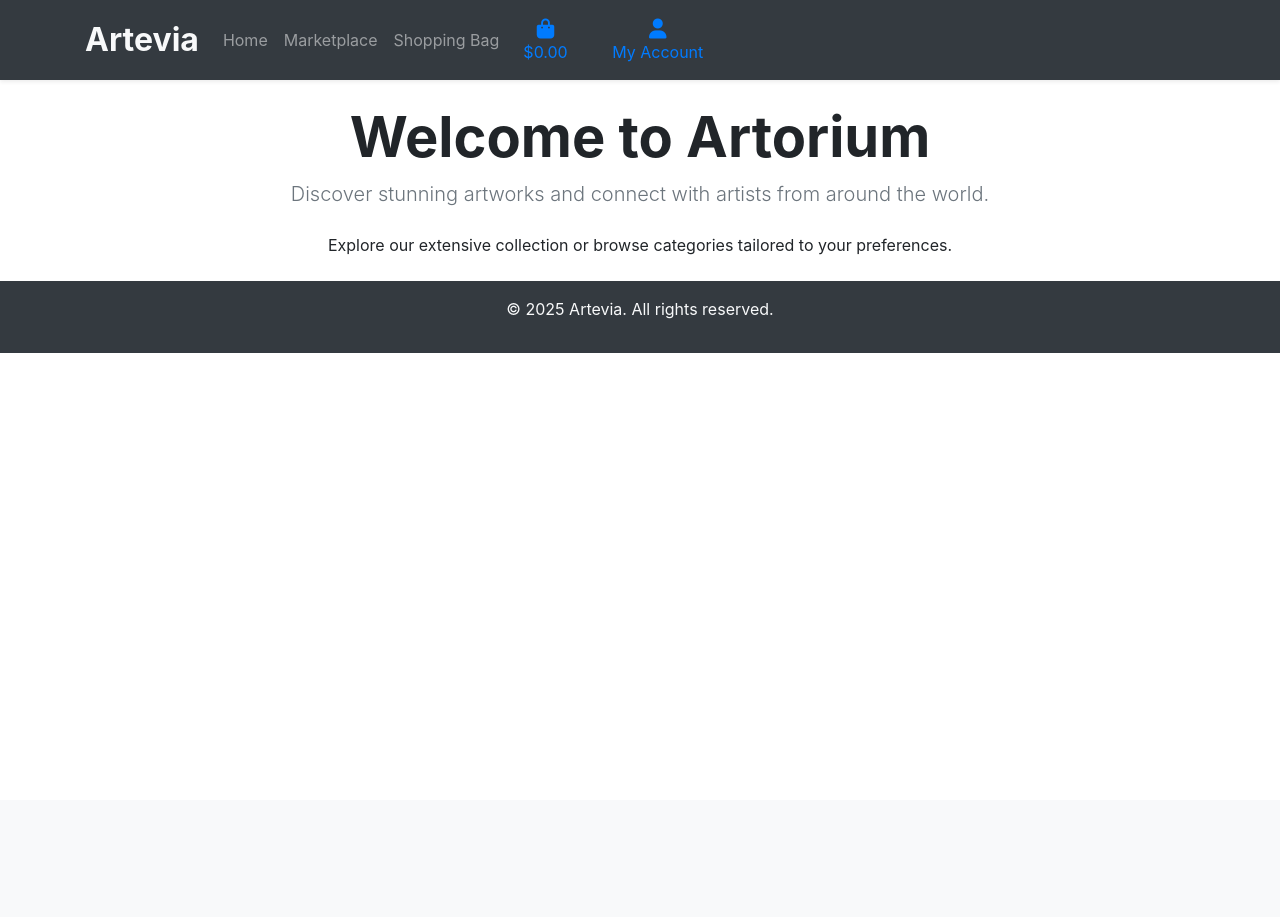
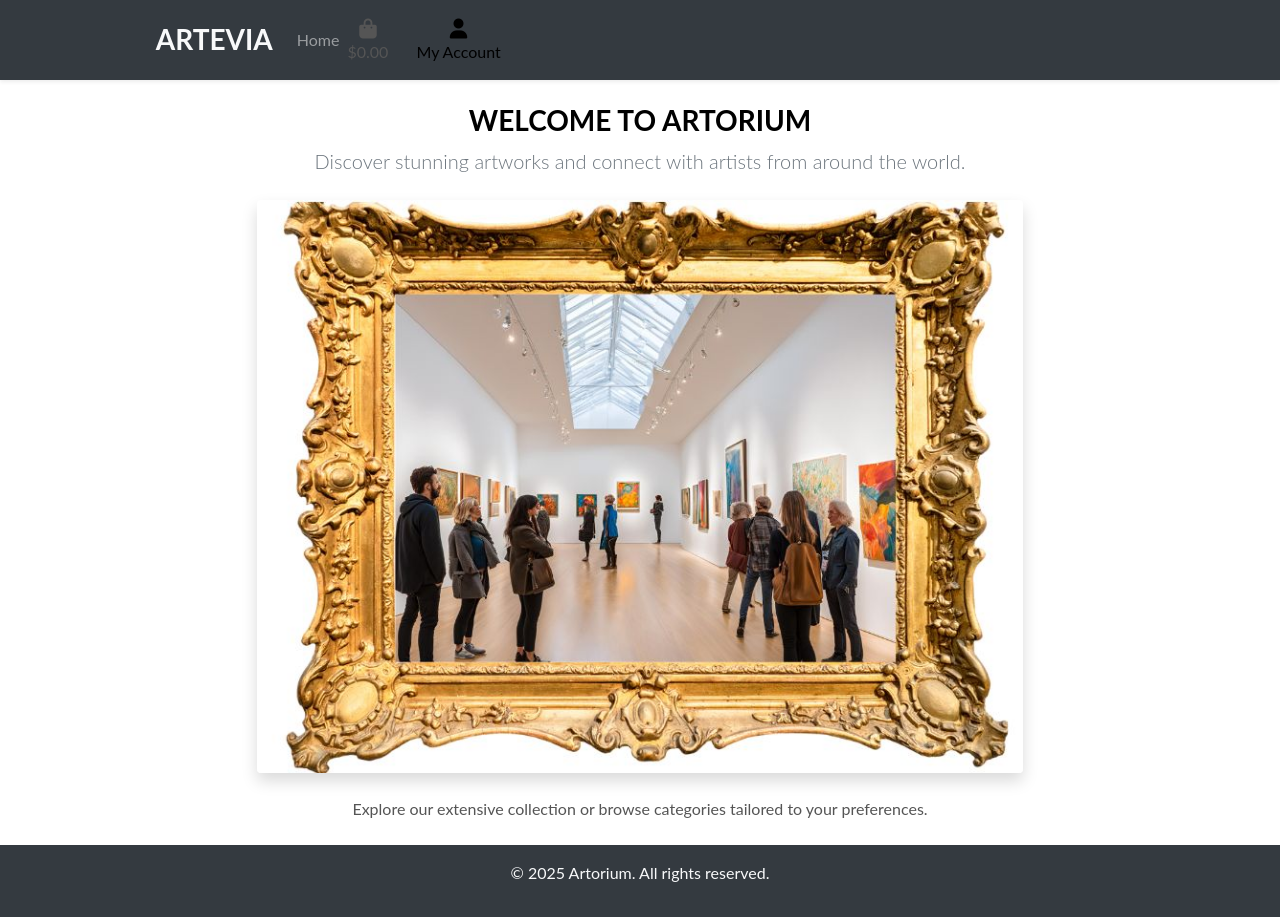
Before and after one commit to boatesj/Artorium, a Django app: page / in a window 1280 px wide. Before the commit the page ends 353 px from the top, so only its background shows below. Run offline with Django 3.2, Linux system fonts and the light colour scheme; some libraries are stand-ins or nearby versions.

Commit message:
completed homepage header and css

```diff
--- a/artorium/settings.py
+++ b/artorium/settings.py
@@ -151,6 +151,10 @@ USE_TZ = True
 # https://docs.djangoproject.com/en/3.2/howto/static-files/
 
 STATIC_URL = '/static/'
+STATICFILES_DIRS = (os.path.join(BASE_DIR, 'static'),)
+
+MEDIA_URL = '/media/'
+MEDIA_ROOT = os.path.join(BASE_DIR, 'media')
 
 # Default primary key field type
 # https://docs.djangoproject.com/en/3.2/ref/settings/#default-auto-field
--- a/artorium/urls.py
+++ b/artorium/urls.py
@@ -15,11 +15,12 @@ Including another URLconf
 """
 from django.contrib import admin
 from django.urls import path, include
+from django.conf import settings
+from django.conf.urls.static import static
 
 
 urlpatterns = [
     path('admin/', admin.site.urls),
     path('accounts/', include('allauth.urls')),
     path('', include('home.urls')),
-
-]
+] + static(settings.MEDIA_URL, document_root=settings.MEDIA_ROOT)
--- a/home/templates/home/index.html
+++ b/home/templates/home/index.html
@@ -18,7 +18,7 @@
                 </h1>
                 <p class="lead text-muted text-center">Discover stunning artworks and connect with artists from around the world.</p>
                 <div class="text-center my-4">
-                    {#<img src="{% static 'images/art_gallery.jpg' %}" class="img-fluid rounded shadow" alt="Art Gallery">#}
+                    <img src="{% get_media_prefix %}art_gallery.jpg" class="img-fluid rounded shadow" alt="Art Gallery">
                 </div>
                 <p class="mt-3 text-center">Explore our extensive collection or browse categories tailored to your preferences.</p>
                 <div class="text-center mt-4">
--- /dev/null
+++ b/static/css/base.css
@@ -0,0 +1,98 @@
+html {
+    height: 100%;
+}
+
+body {
+    background-size: cover;
+    height: calc(100vh - 164px); /* Adjust the header height if necessary */
+    color: #555;
+    font-family: 'Lato', sans-serif; /* Added fallback font */
+}
+
+/* Headers and branding */
+.logo-font, .main-logo-link {
+    text-transform: uppercase;
+    font-size: 1.75rem; /* Ensure size is visible and appropriate */
+}
+
+/* Navigation styles */
+.navbar {
+    background-color: transparent; /* Clear background for navbar */
+}
+
+.nav-link {
+    color: #fff; /* White text for visibility against dark background */
+}
+
+/* Standard buttons and specific call to action */
+.btn-black, .shop-now-button {
+    background-color: black;
+    color: white;
+    border: none; /* Remove default border */
+    min-width: 200px; /* Sufficient width for legibility */
+}
+
+.btn-black:hover, .shop-now-button:hover {
+    background-color: #222; /* Slightly lighter black for hover */
+}
+
+/* Media queries for layout adjustments */
+@media (min-width: 1200px) {
+    .container {
+        max-width: 80%; /* Restrict maximum width for large screens */
+    }
+}
+
+@media (min-width: 992px) {
+    .fixed-top-desktop-only {
+        position: fixed;
+        top: 0;
+        right: 0;
+        left: 0;
+        z-index: 1030;
+    }
+
+    .header-container {
+        padding-top: 164px; /* Space for fixed navbar */
+    }
+}
+
+/* Icon styling adapted for Artorium design */
+.icon {
+    align-items: center;
+    display: inline-flex;
+    justify-content: center;
+    height: 1.5rem;  /* Adjust size as needed */
+    width: 1.5rem;   /* Adjust size as needed */
+    color: #555;     /* Match icon color to site's color scheme */
+    font-size: 1rem; /* Ensure icons are proportionally sized for visibility */
+}
+
+
+/* Button styles for distinct visual cues */
+.btn-black {
+    background-color: black;
+    color: white;
+    border: none; /* Assuming you do not want borders unless hovered or focused */
+}
+
+/* Enhance button interactivity with subtle changes on hover, active, and focus */
+.btn-black:hover,
+.btn-black:active,
+.btn-black:focus,
+.shop-now-button:hover,
+.shop-now-button:active,
+.shop-now-button:focus {
+    background-color: #222; /* Dark grey for slight differentiation */
+    color: white;
+}
+
+/* Ensure text color is black for specified classes, overriding other styles */
+.text-black {
+    color: #000 !important; /* Use important to override other applied styles */
+}
+
+/* Consistent black borders for elements requiring emphasis */
+.border-black {
+    border: 1px solid black !important; /* Use important to ensure it applies over other border styles */
+}
--- a/templates/base.html
+++ b/templates/base.html
@@ -3,17 +3,38 @@
 <!doctype html>
 <html lang="en">
 <head>
+
+    {% block meta %}
     <!-- Meta Tags -->
     <meta charset="UTF-8">
     <meta http-equiv="X-UA-Compatible" content="ie=edge">
     <meta name="viewport" content="width=device-width, initial-scale=1, shrink-to-fit=no">
-    <title>{% block title %}Artevia{% endblock %}</title>
+    {% endblock %}
+
+    {% block extra_meta %}
+    {% endblock %}
 
     <!-- Core CSS -->
-    <link rel="stylesheet" href="https://stackpath.bootstrapcdn.com/bootstrap/4.4.1/css/bootstrap.min.css" integrity="sha384-Vkoo8x4CGsO3+Hhxv8T/Q5PaXtkKtu6ug5TOeNV6gBiFeWPGFN9MuhOf23Q9Ifjh" crossorigin="anonymous">
-    <link rel="stylesheet" href="https://cdnjs.cloudflare.com/ajax/libs/font-awesome/6.0.0/css/all.min.css">
-    <link rel="stylesheet" href="{% static 'css/base.css' %}">
-    {% block extra_css %}{% endblock %}
+    {% block corecss %}
+        <link rel="stylesheet" href="https://stackpath.bootstrapcdn.com/bootstrap/4.4.1/css/bootstrap.min.css" integrity="sha384-Vkoo8x4CGsO3+Hhxv8T/Q5PaXtkKtu6ug5TOeNV6gBiFeWPGFN9MuhOf23Q9Ifjh" crossorigin="anonymous">
+        <link rel="stylesheet" href="https://cdnjs.cloudflare.com/ajax/libs/font-awesome/6.0.0/css/all.min.css">
+        <link rel="stylesheet" href="{% static 'css/base.css' %}">
+    {% endblock %}
+
+    {% block extra_css %}
+    {% endblock %}
+
+    {% block corejs %}
+    <script src="https://kit.fontawesome.com/c5a02229d2.js" crossorigin="anonymous"></script>
+    <script src="https://code.jquery.com/jquery-3.4.1.slim.min.js" integrity="sha384-J6qa4849blE2+poT4WnyKhv5vZF5SrPo0iEjwBvKU7imGFAV0wwj1yYfoRSJoZ+n" crossorigin="anonymous"></script>
+    <script src="https://cdn.jsdelivr.net/npm/popper.js@1.16.0/dist/umd/popper.min.js" integrity="sha384-Q6E9RHvbIyZFJoft+2mJbHaEWldlvI9IOYy5n3zV9zzTtmI3UksdQRVvoxMfooAo" crossorigin="anonymous"></script>
+    <script src="https://stackpath.bootstrapcdn.com/bootstrap/4.4.1/js/bootstrap.min.js" integrity="sha384-wfSDF2E50Y2D1uUdj0O3uMBJnjuUD4Ih7YwaYd1iqfktj0Uod8GCExl3Og8ifwB6" crossorigin="anonymous"></script>
+    {% endblock %}
+
+    {% block extra_js %}
+    {% endblock %}
+
+    <title>{% block title %}Artevia{% endblock %}</title>
 </head>
 <body>
     <!-- Header -->
@@ -21,7 +42,7 @@
         <nav class="navbar navbar-expand-lg navbar-dark bg-dark shadow-sm">
             <div class="container">
                 <!-- Brand/Logo -->
-                <a class="navbar-brand" href="{% url 'index' %}">
+                <a class="navbar-brand" href="{% url 'home' %}">
                     <h2 class="logo-font text-light my-0"><strong>Artevia</strong></h2>
                 </a>
 
@@ -33,16 +54,16 @@
                 <!-- Navigation Links -->
                 <div class="collapse navbar-collapse" id="main-nav">
                     <ul class="navbar-nav ms-auto">
-                        <li class="nav-item"><a class="nav-link" href="{% url 'index' %}">Home</a></li>
-                        <li class="nav-item"><a class="nav-link" href="{% url 'artwork_list' %}">Marketplace</a></li>
-                        <li class="nav-item"><a class="nav-link" href="{% url 'shopping_bag' %}">Shopping Bag</a></li>
+                        <li class="nav-item"><a class="nav-link" href="{% url 'home' %}">Home</a></li>
+                        {#<li class="nav-item"><a class="nav-link" href="{% url 'artwork_list' %}">Marketplace</a></li>#}
+                        {#<li class="nav-item"><a class="nav-link" href="{% url 'shopping_bag' %}">Shopping Bag</a></li>#}
                         <!-- Additional Links and Authentication Handling -->
                         {% block nav_links %}{% endblock %}
                     </ul>
                     <!-- Shopping Bag Indicator -->
                     <ul class="list-inline my-auto">
                         <li class="list-inline-item">
-                            <a class="{% if grand_total %}text-info font-weight-bold{% else %}text-black{% endif %} nav-link" href="{% url 'shopping_bag' %}">
+                            {#<a class="{% if grand_total %}text-info font-weight-bold{% else %}text-black{% endif %} nav-link" href="{% url 'shopping_bag' %}">#}
                                 <div class="text-center">
                                     <div><i class="fas fa-shopping-bag fa-lg"></i></div>
                                     <p class="my-0">
@@ -89,7 +110,7 @@
 
     <!-- Footer -->
     <footer class="bg-dark text-light text-center py-3">
-        <p>&copy; 2025 Artevia. All rights reserved.</p>
+        <p>&copy; 2025 Artorium. All rights reserved.</p>
     </footer>
 
     <!-- Scripts -->
```
Also changed, not shown: media/art_gallery.jpg (added).
